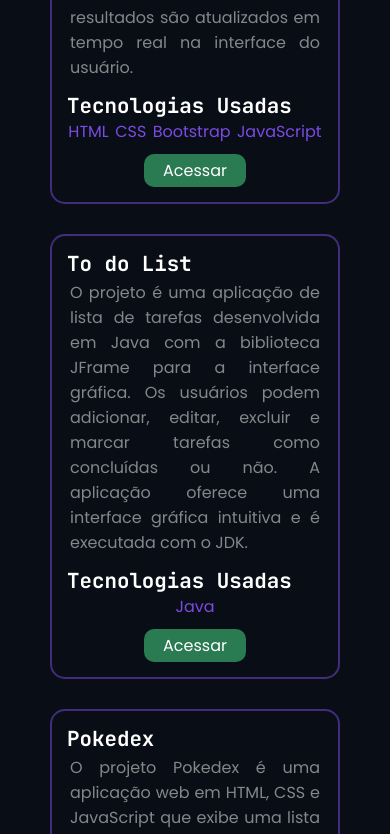
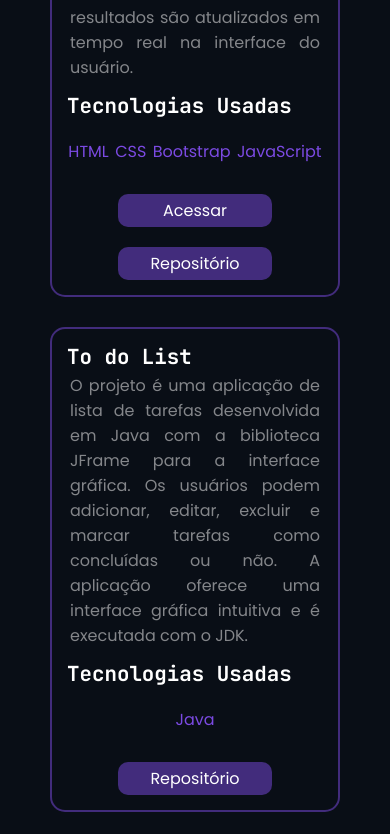
Before and after one commit to JoaoVGomees/professional-portfolio, a plain HTML site: page index.html in a window 390 px wide. Shown: the part 1787-2621 px from the top of the page. Drawn offline with Linux system fonts and the light colour scheme.

Commit message:
feat: add new button for repositories and change button color

```diff
--- a/index.html
+++ b/index.html
@@ -122,6 +122,9 @@
                 <a href="https://joaovgomees.github.io/pagina-notas/" target="_blank"
                   >Acessar</a
                 >
+                <a href="https://github.com/JoaoVGomees/pagina-notas" target="_blank"
+                  >Repositório</a
+                >
               </div>
             </article>
             <article class="projeto">
@@ -139,7 +142,7 @@
               </ul>
               <div class="div-btn">
                 <a href="https://github.com/JoaoVGomees/to-do-list" target="_blank"
-                  >Acessar</a
+                  >Repositório</a
                 >
               </div>
             </article>
@@ -163,6 +166,9 @@
                 <a href="https://joaovgomees.github.io/pokedex/" target="_blank"
                   >Acessar</a
                 >
+                <a href="https://github.com/JoaoVGomees/pokedex" target="_blank"
+                >Repositório</a
+                >
               </div>
             </article>
             <article class="projeto">
@@ -179,7 +185,10 @@
                 <li>HTML</li>
                 <li>CSS</li>
               </ul>
-              <div class="div-btn"><a href="https://bob-s-clone.vercel.app/" target="_blank">Acessar</a></div>
+              <div class="div-btn">
+                <a href="https://bob-s-clone.vercel.app/" target="_blank">Acessar</a>
+                <a href="https://github.com/JoaoVGomees/Bob-s-Clone" target="_blank">Repositório</a>
+              </div>
             </article>
             <article class="projeto">
               <h3>Relógio Digital</h3>
@@ -201,6 +210,9 @@
                 <a href="https://joaovgomees.github.io/relogio/" target="_blank"
                   >Acessar</a
                 >
+                <a href="https://github.com/JoaoVGomees/relogio" target="_blank"
+                  >Repositório</a
+                >
               </div>
             </article>
             <article class="projeto">
@@ -217,7 +229,7 @@
               </ul>
               <div class="div-btn">
                 <a href="https://github.com/JoaoVGomees/Jogo-da-velha" target="_blank"
-                  >Acessar</a
+                  >Repositório</a
                 >
               </div>
             </article>
--- a/src/styles/styles.css
+++ b/src/styles/styles.css
@@ -181,13 +181,14 @@ p {
     gap: 5px;
 }
 
+.projeto li {
+    padding: 20px 0px;
+    color: #7b4ae2;
+}
+
 .projeto h4, h3 {
     margin-top: 9px;
     font-size: 1.3rem;
-}
-
-.projeto li {
-    color: #7b4ae2;
 }
 
 .div-btn {
@@ -204,15 +205,14 @@ p {
     align-items: flex-end;
     border-radius: 10px;
     color: #FFF;
-    background-color: #2a7a52;
+    background-color: #422C7C;
     transition: all 200ms ease;
 }
 
 .div-btn a:hover {
     color: #FFF;
-    background-color: #349966;
+    background-color: #31215a;
     transform: scale(1.04);
-    box-shadow: #ffffff37 0px 4px 10px 0px;
 }
 
 #tecnologias-section {
@@ -349,6 +349,16 @@ footer ul {
         text-align: justify;
     }
 
+    .div-btn {
+        box-sizing: border-box;
+        display: flex;
+        flex-direction: column;
+    }
+
+    .div-btn a {
+        width: 60%;
+    }
+
     #tecnologias {
         display: grid;
         grid-template-columns: repeat(5, 1fr);
```
